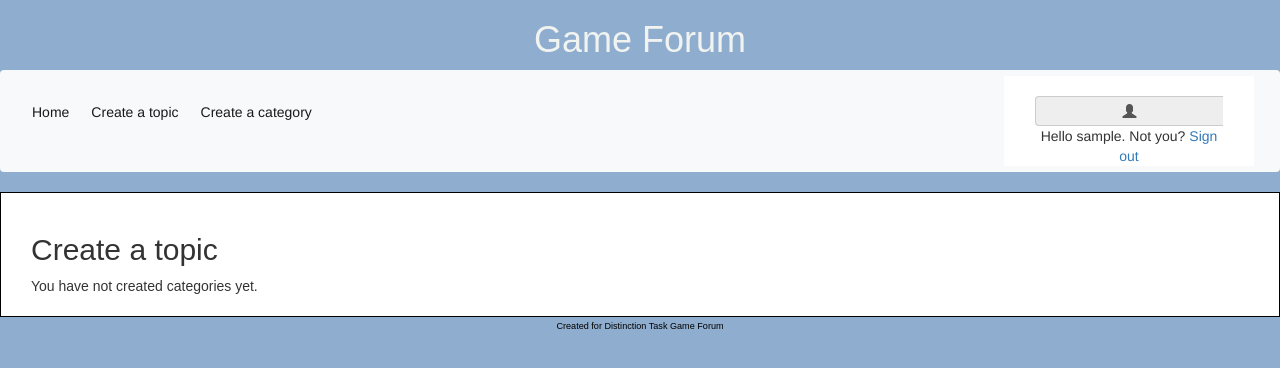
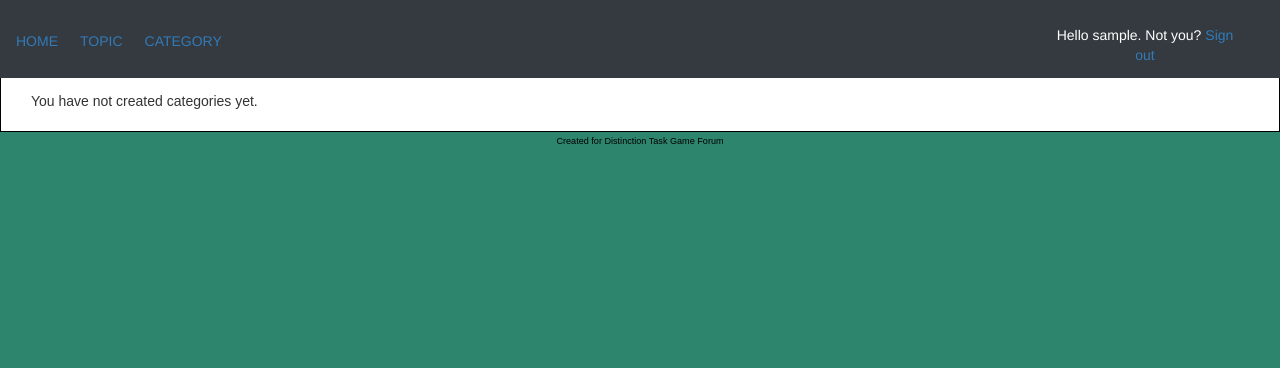
Before and after one commit to Jasonnugraha/Forum, a PHP site: page /create_topic.php in a window 1280 px wide. Shown: the top 368 px of the page. Run offline with PHP 8.4, Linux system fonts and the light colour scheme; the visitor is signed in with stand-in values (Sample User, id 1); data that the repository does not hold is empty.

Commit message:
Topic styling

```diff
--- a/create_cat.php
+++ b/create_cat.php
@@ -9,11 +9,11 @@ if($_SERVER['REQUEST_METHOD'] != 'POST')
     //the form hasn't been posted yet, display it
     echo '<form method="post" action="">
             <div class= "SignHeader">
-                <h2>CATEGORY <hr></h2>
+                <h2>CATEGORY</h2>
             </div>
             <div class="input-group">
                 <span class="input-group-addon"><i class="glyphicon glyphicon-tags"></i></span>
-                <input id="email" type="text" class="form-control" name="cat_name" placeholder="Category Name">
+                <input id="CatName" type="text" class="form-control" name="cat_name" placeholder="Category Name">
             </div>
             <div class="input-desc">
                 <label for="Description">Description:</label>
--- a/create_topic.php
+++ b/create_topic.php
@@ -3,7 +3,6 @@
 include 'connect.php';
 include 'header.php';
 
-echo '<h2>Create a topic</h2>';
 if($_SESSION['signed_in'] == false)
 {
     //the user is not signed in
@@ -48,18 +47,34 @@ else
             {
 
                 echo '<form method="post" action="">
-                    Subject: <input type="text" name="topic_subject" />
-                    Category:';
+                    <div class= "SignHeader">
+                        <h2>TOPIC</h2>
+                    </div>
+                    <div class="input-group">
+                        <span class="input-group-addon"><i class="glyphicon glyphicon-tags"></i></span>
+                        <input id="TopicSubject" type="text" class="form-control" name="topic_subject" placeholder="Subject">
+                    </div>';
 
-                echo '<select name="topic_cat">';
+                echo '
+                <div class="input-desc">
+                <label for="Category">Category</label>
+                <select name="topic_cat">';
                     while($row = mysqli_fetch_assoc($result))
                     {
                         echo '<option value="' . $row['cat_id'] . '">' . $row['cat_name'] . '</option>';
                     }
-                echo '</select>';
+                echo '</select> </div>';
 
-                echo 'Message: <textarea name="post_content" /></textarea>
-                    <input type="submit" value="Create topic" />
+                echo '
+                <div class="input-desc">
+                    <label for="Message">Message</label>
+                    <textarea class="form-control" rows="5" name="post_content"></textarea>
+                </div>
+                <p> <br> </p>
+                    <a href="#" class="btn btn-success btn-xs">
+                    <span class="glyphicon glyphicon-log-in"></span>
+                    <input class="btn btn-success" type="submit" value="Create topic" /> </a>
+                <p> <br> </p>
                  </form>';
             }
         }
--- a/css/style.css
+++ b/css/style.css
@@ -1,5 +1,5 @@
 body {
-    background-color: #8fadce;
+    background-color: #2e856e;
     text-align: center;         /* make sure IE centers the page too */
 }
 
@@ -39,7 +39,6 @@ body {
   }
 
 #userbar {
-    background-color: #fff;
     float: right;
     width: 250px;
 }
@@ -130,7 +129,7 @@ textarea {
     width: 100%;
     margin: 0px;
     color: white;
-    background: #6983aa;
+    background: #2e856e;
     text-align: center;
     border-bottom: none;
     border-radius: 10px 10px 0px 0px;
@@ -173,4 +172,5 @@ form {
   .acc {
     width: 75%;
     margin: 20px auto 0px;
+    color: white;
   }
--- a/header.php
+++ b/header.php
@@ -21,7 +21,7 @@
 <h1>Game Forum</h1>
     <div id="wrapper">
     <!-- <div id="menu"> -->
-        <nav class="navbar navbar-expand-lg navbar-light bg-light">
+        <nav class="navbar navbar-expand-lg navbar-fixed-top navbar-darkt bg-dark">
 
             <button class="navbar-toggler" type="button" data-toggle="collapse" data-target="#navbarTogglerDemo02" aria-controls="navbarTogglerDemo02" aria-expanded="false" aria-label="Toggle navigation">
                 <span class="navbar-toggler-icon"></span>
@@ -35,13 +35,13 @@
                     <ul class="navbar-nav mr-auto mt-2 mt-lg0">
                         <!-- Navbar content -->
                         <li class="navbar navbar-nav active">
-                            <a class="nav-link active" href="index.php">Home</a>
+                            <a class="nav-link active" href="index.php">HOME</a>
                         </li>
                         <li class="navbar navbar-nav active">
-                            <a class="nav-link" href="create_topic.php">Create a topic</a>
+                            <a class="nav-link" href="create_topic.php">TOPIC</a>
                         </li>
                         <li class="navbar navbar-nav active">
-                            <a class="nav-link" href="create_cat.php">Create a category</a>
+                            <a class="nav-link" href="create_cat.php">CATEGORY</a>
                         </li>
                     </ul>
 
@@ -50,11 +50,19 @@
 
                     if(isset($_SESSION['signed_in']))
                     {
-                        echo '<div class= "acc"> <span class="input-group-addon"><i class="glyphicon glyphicon-user"></i></span> Hello ' . $_SESSION['user_name'] . '. Not you? <a href="signout.php">Sign out</a></div>';
+                        echo '<div class= "acc"> Hello ' . $_SESSION['user_name'] . '. Not you? <a href="signout.php">Sign out</a></div>';
                     }
                     else
                     {
-                        echo '<div class= "acc"> <a href="signin.php">Sign in</a> or <a href="signup.php">create an account</a>.</div>';
+                        echo ' <div class= "nav-link">
+                        <a href="signin.php" class="btn btn-primary btn-xs">
+                            <span class="glyphicon glyphicon-user"></span>
+                            <input class="btn btn-primary" type="submit" value="Sign In" />
+                        </a>
+                        <a href="signup.php" class="btn btn-success btn-xs">
+                            <input class="btn btn-success" type="submit" value="Sign Up" />
+                        </a>
+                        </div>';
                     }
                     echo'</div>'; ?>
                 </div>
--- a/signup.php
+++ b/signup.php
@@ -51,7 +51,7 @@ if($_SERVER['REQUEST_METHOD'] != 'POST')
         <p> <br> </p>
             <a href="#" class="btn btn-success btn-xs">
             <span class="glyphicon glyphicon-log-in"></span>
-            <input class="btn btn-success" type="submit" value="Sign in" /> </a>
+            <input class="btn btn-success" type="submit" value="Sign Up" /> </a>
         <p> <br> </p>
         </form> ';
 }
```
